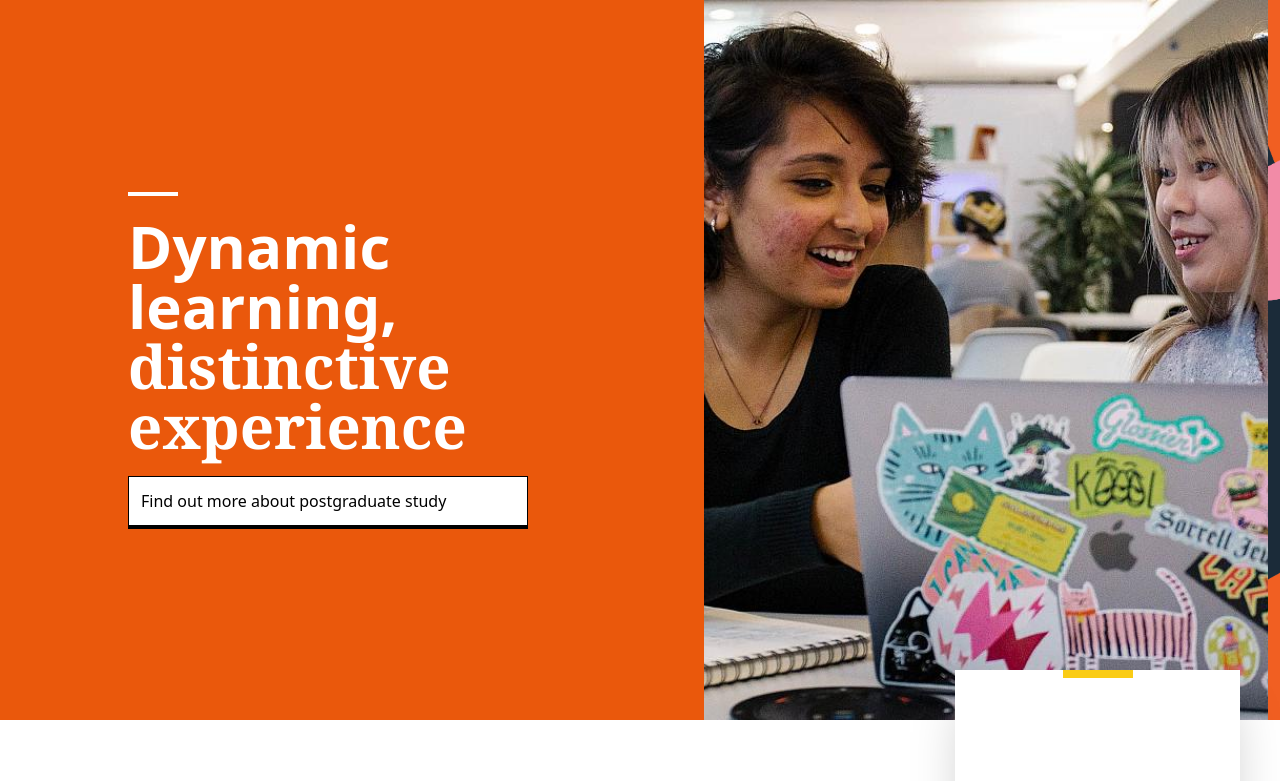
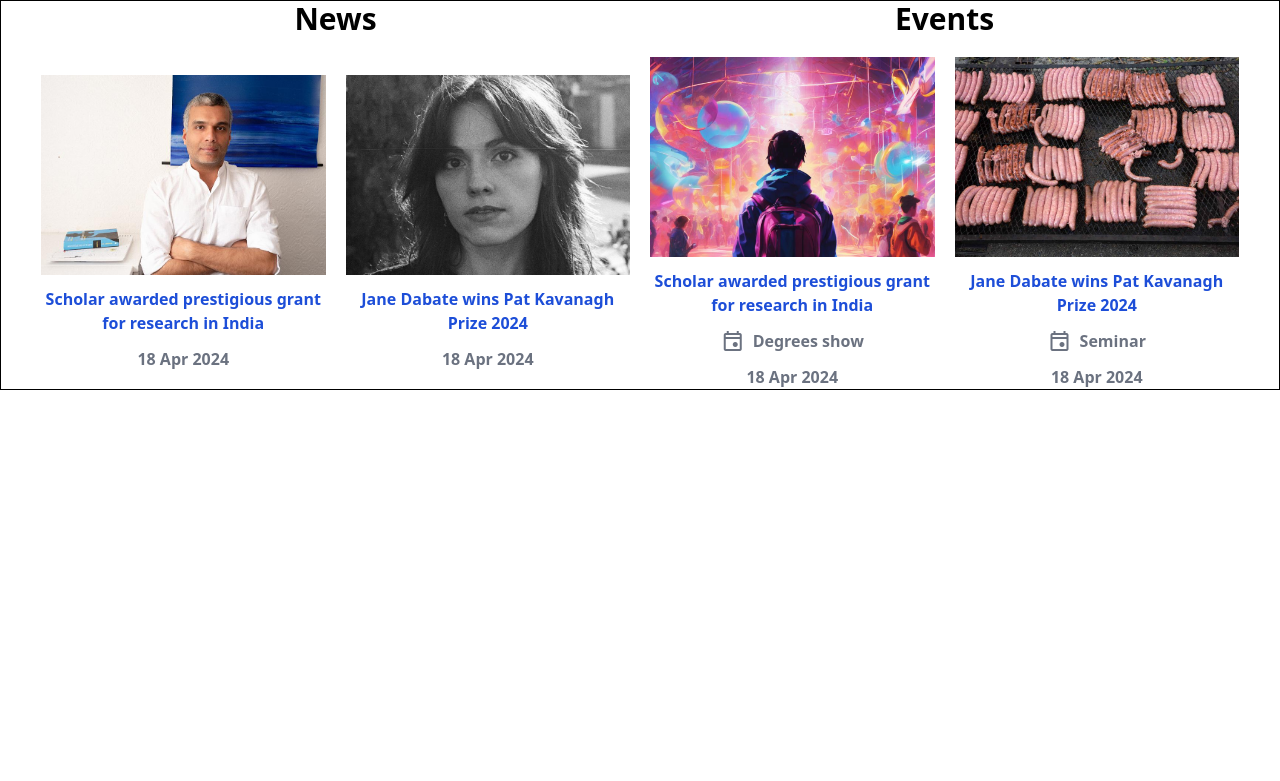
Before and after one commit to KevinRebakure/The-Gym-Cloning-3-Gold.ac.uk, a website: page src/index.html in a window 1280 px wide. Shown: the top 781 px of the page. Drawn offline with nearby package versions, Linux system fonts and the light colour scheme.

Commit message:
news and events section

```diff
--- a/src/index.html
+++ b/src/index.html
@@ -22,7 +22,7 @@
   <body>
     <div id="page" class="space-y-[100px]">
       <!-- hero section  -->
-      <section class="bg-orange-600 h-[90vh] pl-32 flex items-center justify-between">
+      <!-- <section class="bg-orange-600 h-[95vh] pl-32 flex items-center justify-between">
         <div class="w-[400px] space-y-5">
           <div class="border-white border-2 w-[50px]"></div>
           <h1 class="text-6xl font-semibold text-white"><span>Dynamic learning,</span> <span class="font-serif">distinctive experience</span></h1>
@@ -32,9 +32,9 @@
           <img src="assets/images/hero1.jpg" alt="" class="w-[98%] h-full object-cover">
           <img src="assets/images_from_extractor/collage_desktop.png" alt="" class="w-[2%] h-full object-cover">
         </div>
-      </section>
+      </section> -->
       <!-- grid section 1  -->
-      <section
+      <!-- <section
         class="grid grid-cols-4 auto-cols-[25%] auto-rows-[350px] gap-5 px-10"
       >
         <div class="col-span-2 row-span-2 relative">
@@ -117,9 +117,25 @@
             </p>
           </div>
         </div>
-      </section>
+      </section> -->
+      <!-- search  -->
+      <!-- <form class="flex w-full px-10">
+        <div class="flex justify-center">
+          <img src="assets/images/search.png" alt="" class="w-12 h-12">
+        </div>
+        <div class="w-full space-y-5 px-5">
+          <span class="font-semibold">
+            Search:</span> <br>
+          <input type="radio" name="degrees" id=""> <span class="font-semibold">Degrees</span>
+          <input type="radio" name="" id=""> <span class="font-semibold">Website</span> <br>
+          <div class="flex w-full gap-x-5">
+            <input type="text" class="border p-5 w-full border-black outline-none">
+            <button class="bg-yellow-300 px-10 font-semibold border border-b-2 border-black">Search</button>
+          </div>
+        </div>
+      </form> -->
       <!-- grid section 2 -->
-      <section
+      <!-- <section
         class="grid grid-cols-4 auto-cols-[25%] auto-rows-[350px] gap-5 px-10"
       >
         <div class="g2i1 relative col-span-2">
@@ -146,12 +162,12 @@
           <div
             class="py-2 px-6 w-[95%] bg-white relative top-[45%] h-[55%] bottom-5 shadow-2xl mx-auto"
           >
-            <p class="font-semibold py-5">Research which changes the world</p>
+            <p class="font-semibold py-5 text-center">Lorem, ipsum dolor sit amet consectetur adipisicing elit. Praesentium.</p>
             <p
               class="flex items-center justify-between px-5 border-t border-slate-200"
             >
               <span class="text-blue-600 hover:text-amber-700 py-3"
-                >Case studies</span
+                >Misogyny in music</span
               >
               <span class="material-symbols-outlined"> arrow_forward </span>
             </p>
@@ -166,12 +182,12 @@
           <div
             class="py-2 px-6 w-[95%] bg-white relative top-[45%] h-[55%] bottom-5 shadow-2xl mx-auto"
           >
-            <p class="font-semibold py-5">Research which changes the world</p>
+            <p class="font-semibold py-5 text-center">Lorem ipsum dolor sit amet consectetur adipisicing elit. Praesentium, esse!</p>
             <p
               class="flex items-center justify-between px-5 border-t border-slate-200"
             >
               <span class="text-blue-600 hover:text-amber-700 py-3"
-                >Case studies</span
+                >£2.2 million in funding</span
               >
               <span class="material-symbols-outlined"> arrow_forward </span>
             </p>
@@ -186,12 +202,12 @@
           <div
             class="py-2 px-6 w-[95%] bg-white relative top-[45%] h-[55%] shadow-2xl mx-auto"
           >
-            <p class="font-semibold py-5">Research which changes the world</p>
+            <p class="font-semibold py-5 text-center">Lorem ipsum dolor sit amet consectetur.</p>
             <p
               class="flex items-center justify-between px-5 border-t border-slate-200"
             >
               <span class="text-blue-600 hover:text-amber-700 py-3"
-                >Case studies</span
+                >Goldsmiths CCA</span
               >
               <span class="material-symbols-outlined"> arrow_forward </span>
             </p>
@@ -206,12 +222,12 @@
           <div
             class="py-2 px-6 w-[95%] bg-white relative top-[45%] h-[55%] shadow-2xl mx-auto"
           >
-            <p class="font-semibold py-5">Research which changes the world</p>
+            <p class="font-semibold py-5 text-center">Ipsum dolor sit amet consectetur adipisicing elit. Laboriosam, similique.</p>
             <p
               class="flex items-center justify-between px-5 border-t border-slate-200"
             >
               <span class="text-blue-600 hover:text-amber-700 py-3"
-                >Case studies</span
+                >In living memory</span
               >
               <span class="material-symbols-outlined"> arrow_forward </span>
             </p>
@@ -226,12 +242,79 @@
               class="flex items-center justify-between px-5 border-t border-slate-200"
             >
               <span class="text-blue-600 hover:text-amber-700 py-3"
-                >Case studies</span
+                >Keep in touch</span
               >
               <span class="material-symbols-outlined"> arrow_forward </span>
             </p>
           </div>
         </div>
+      </section> -->
+      <!-- news and events section  -->
+      <section class="grid grid-cols-2 gap-x-5 border border-black px-10">
+        <article class="grid grid-cols-2 gap-5 grid-flow-dense">
+          <h1 class="col-span-2 text-center font-semibold text-3xl">News</h1>
+          <div class="space-y-3">
+            <img
+              class="w-full h-[200px] object-cover"
+              src="assets/images/news&events1.jpg"
+              alt=""
+            />
+            <p
+              class="font-semibold text-center text-blue-700 hover:text-amber-700"
+            >
+              Scholar awarded prestigious grant for research in India
+            </p>
+            <p class="text-gray-500 text-center font-semibold">18 Apr 2024</p>
+          </div>
+          <div class="space-y-3">
+            <img
+              class="w-full h-[200px] object-cover"
+              src="assets/images/news&events2.jpg"
+              alt=""
+            />
+            <p
+              class="font-semibold text-center text-blue-700 hover:text-amber-700"
+            >
+              Jane Dabate wins Pat Kavanagh Prize 2024
+            </p>
+            <p class="text-gray-500 text-center font-semibold">18 Apr 2024</p>
+          </div>
+        </article>
+        <article class="grid grid-cols-2 gap-5 grid-flow-dense">
+          <h1 class="col-span-2 text-center font-semibold text-3xl">Events</h1>
+          <div class="space-y-3">
+            <img
+              class="w-full h-[200px] object-cover"
+              src="assets/images/news&events3.jpeg"
+              alt=""
+            />
+            <p
+              class="font-semibold text-center text-blue-700 hover:text-amber-700"
+            >
+              Scholar awarded prestigious grant for research in India
+            </p>
+            <p class="text-gray-500 font-semibold  justify-center flex items-center gap-x-2">
+              <span class="material-symbols-outlined text-gray-500"> event </span>Degrees show
+            </p>
+            <p class="text-gray-500 text-center font-semibold">18 Apr 2024</p>
+          </div>
+          <div class="space-y-3">
+            <img
+              class="w-full h-[200px] object-cover"
+              src="assets/images/news&events4.jpeg"
+              alt=""
+            />
+            <p
+              class="font-semibold text-center text-blue-700 hover:text-amber-700"
+            >
+              Jane Dabate wins Pat Kavanagh Prize 2024
+            </p>
+            <p class="text-gray-500 font-semibold flex items-center justify-center gap-x-2">
+              <span class="material-symbols-outlined text-gray-500"> event </span>Seminar
+            </p>
+            <p class="text-gray-500 text-center font-semibold">18 Apr 2024</p>
+          </div>
+        </article>
       </section>
     </div>
   </body>
```
Also changed, not shown: src/assets/images/news&events1.jpg (added), src/assets/images/news&events2.jpg (added), src/assets/images/news&events3.jpeg (added), src/assets/images/news&events4.jpeg (added), src/assets/images/search.png (added), src/styles/output.css.
